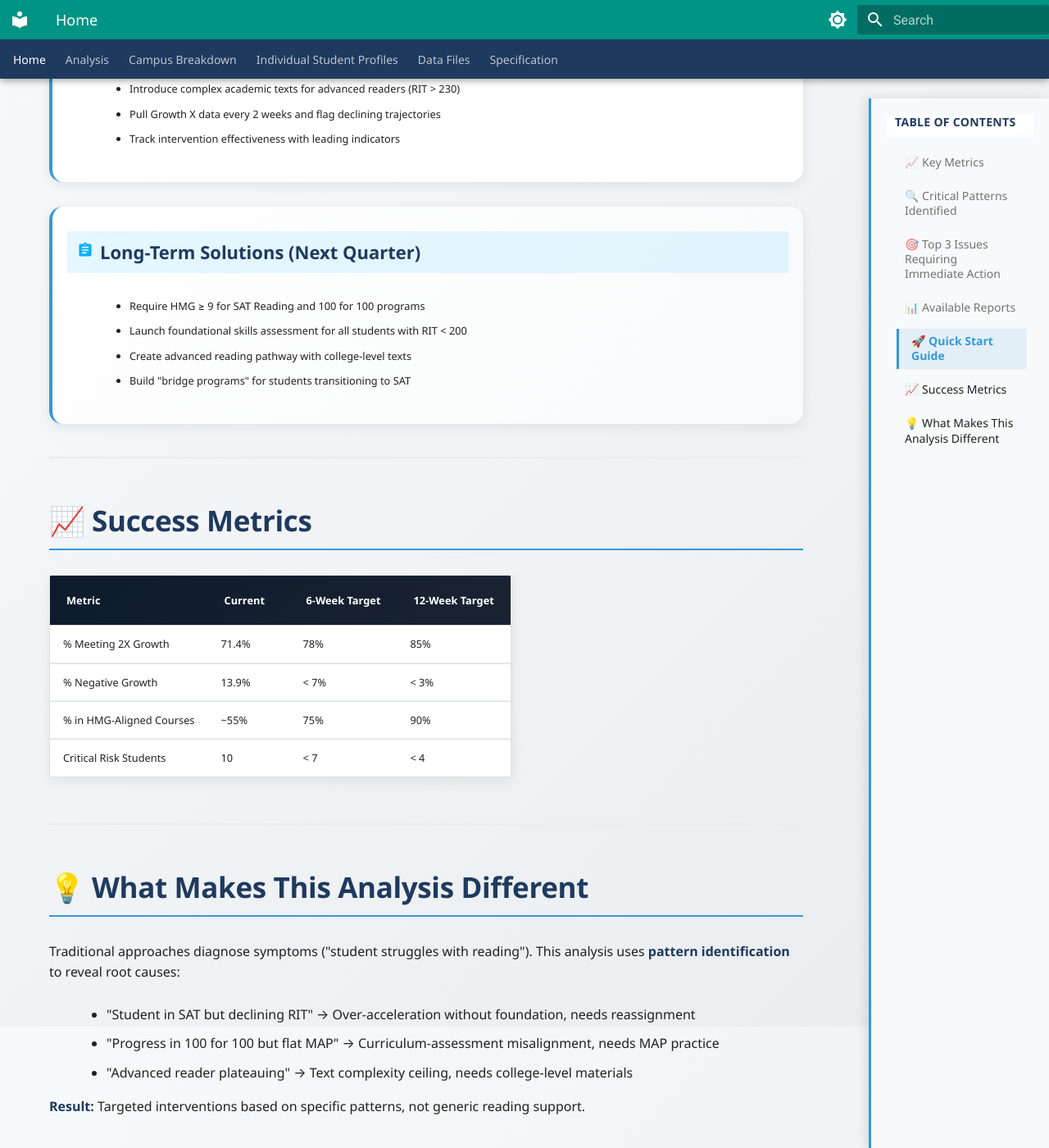
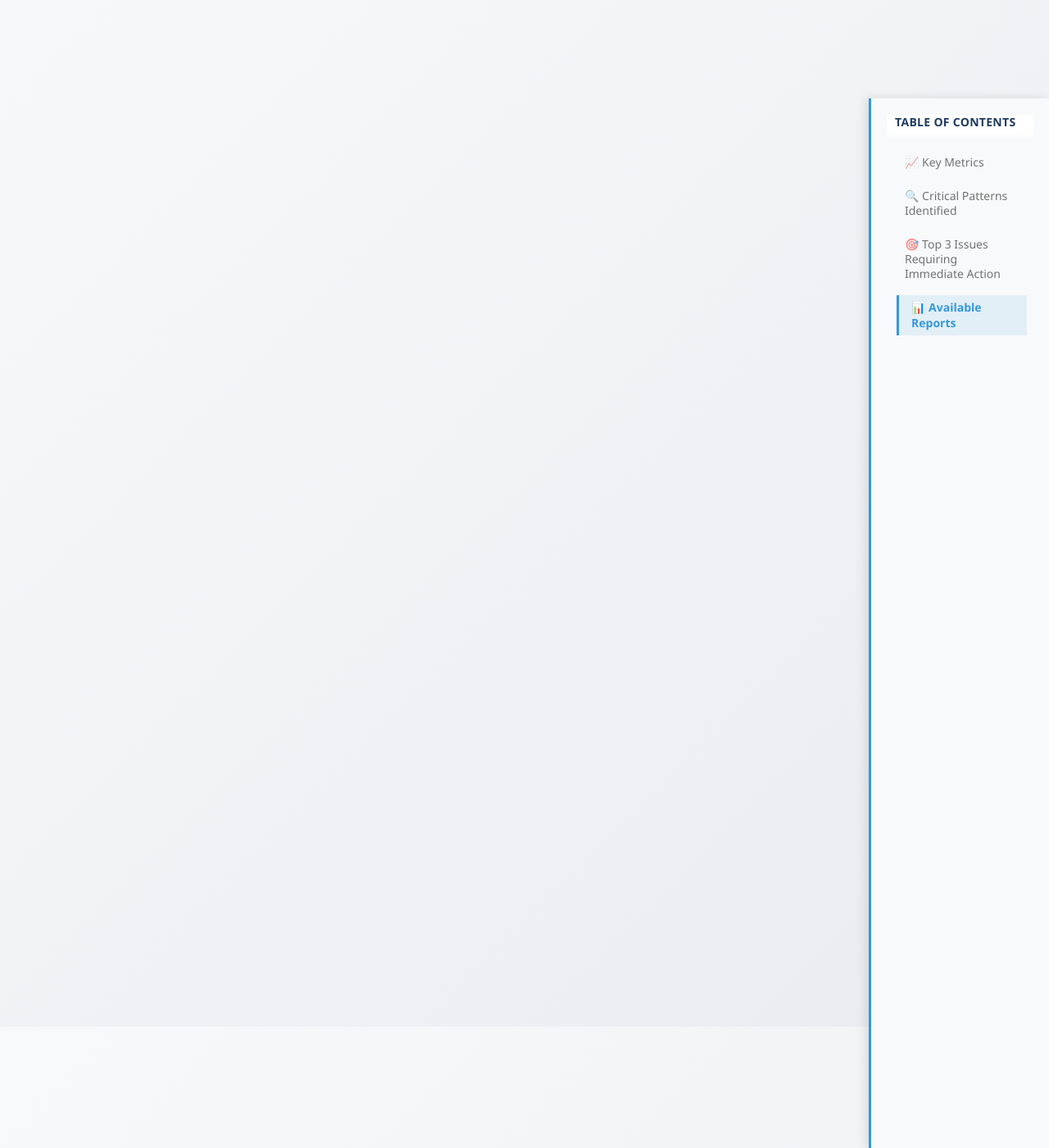
Before and after one commit to alixandria-ali/reading-deep-dive, an MkDocs documentation site: the page built from docs/index.md, in a window 1280 px wide and 1400 px high, scrolled down 4348 px. Shown: the whole window at 82% size. Built offline with MkDocs 1.6.1 and Material for MkDocs 9.7.7, drawn with Linux system fonts in a browser that asks for light colours; some of the changed text lies outside the part shown.

Commit message:
Remove Quick Start Guide, Success Metrics, and What Makes This Different sections
Streamlined homepage to focus on key patterns and reports.

Co-Authored-By: Claude Sonnet 4.5 <noreply@anthropic.com>

```diff
--- a/docs/index.md
+++ b/docs/index.md
@@ -197,52 +197,6 @@
 
 ---
 
-## 🚀 Quick Start Guide
-
-!!! tip "Immediate Actions (Week 1-2)"
-    **Priority 1:** Conduct placement audits for all students with Growth X < 0 (negative growth)
-
-    **Priority 2:** Add MAP-aligned comprehension practice to all Reading courses
-
-    **Priority 3:** Flag and monitor 10 critical risk students needing emergency intervention
-
-!!! info "Short-Term Strategies (Week 3-6)"
-    - Implement weekly MAP-style passages with comprehension questions
-    - Introduce complex academic texts for advanced readers (RIT > 230)
-    - Pull Growth X data every 2 weeks and flag declining trajectories
-    - Track intervention effectiveness with leading indicators
-
-!!! abstract "Long-Term Solutions (Next Quarter)"
-    - Require HMG ≥ 9 for SAT Reading and 100 for 100 programs
-    - Launch foundational skills assessment for all students with RIT < 200
-    - Create advanced reading pathway with college-level texts
-    - Build "bridge programs" for students transitioning to SAT
-
----
-
-## 📈 Success Metrics
-
-| Metric | Current | 6-Week Target | 12-Week Target |
-|--------|---------|---------------|----------------|
-| % Meeting 2X Growth | 71.4% | 78% | 85% |
-| % Negative Growth | 13.9% | < 7% | < 3% |
-| % in HMG-Aligned Courses | ~55% | 75% | 90% |
-| Critical Risk Students | 10 | < 7 | < 4 |
-
----
-
-## 💡 What Makes This Analysis Different
-
-Traditional approaches diagnose symptoms ("student struggles with reading"). This analysis uses **pattern identification** to reveal root causes:
-
-- "Student in SAT but declining RIT" → Over-acceleration without foundation, needs reassignment
-- "Progress in 100 for 100 but flat MAP" → Curriculum-assessment misalignment, needs MAP practice
-- "Advanced reader plateauing" → Text complexity ceiling, needs college-level materials
-
-**Result:** Targeted interventions based on specific patterns, not generic reading support.
-
----
-
 **Analysis Framework:** Deep Dive Specification v1.0
 **Data Period:** Fall 2025 to Winter 2025
 **Last Updated:** 2025-26 Academic Year
```
